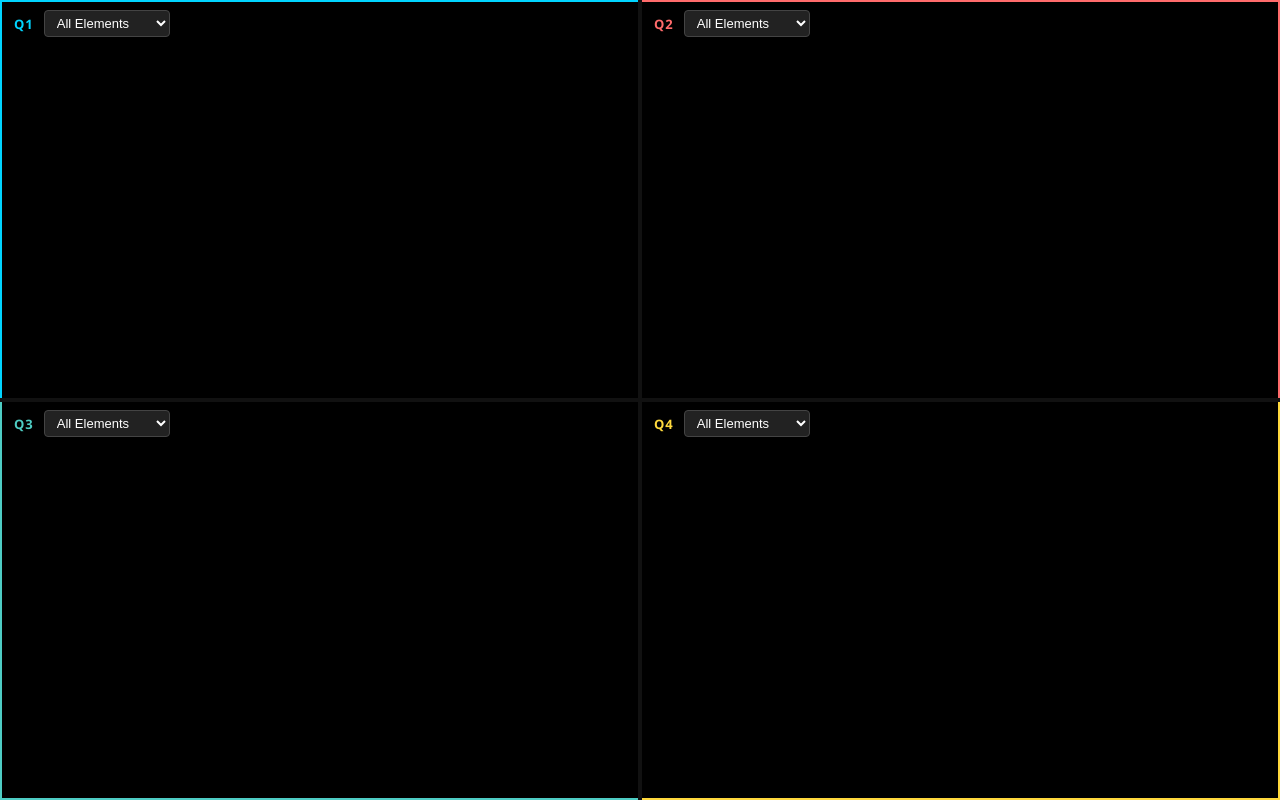
After one commit to soundiesam/DemoHTML-, a Flask app: page /multiview in a window 1280 px wide. The commit adds this page. Run offline with Flask 3, Linux system fonts and the light colour scheme; some libraries are stand-ins or nearby versions.

Commit message:
Add a multi-view display page with selectable elements in each quadrant
Create a new '/multiview' route that renders `multiview.html`, a page featuring a 2x2 grid of quadrants. Each quadrant displays an iframe pointing to '/display' and includes a dropdown for selecting which overlay element (or none) to show. Modify `display.html` to accept a 'filter' query parameter to restrict displayed elements based on the quadrant's selection. Update `main.py` to route '/multiview' and `replit.md` to document the new page and its features.

Replit-Commit-Author: Agent
Replit-Commit-Session-Id: 5fd71815-a34b-44c1-b93e-6c1766c2f0d8
Replit-Commit-Checkpoint-Type: full_checkpoint
Replit-Commit-Event-Id: 177e3af3-3d35-44b7-a994-416aee947b13
Replit-Commit-Screenshot-Url: https://storage.googleapis.com/screenshot-production-us-central1/39d41133-4781-4460-af0a-cdcad143572d/5fd71815-a34b-44c1-b93e-6c1766c2f0d8/Syv5veW
Replit-Helium-Checkpoint-Created: true

```diff
--- a/main.py
+++ b/main.py
@@ -101,6 +101,10 @@ def control():
 @app.route('/display')
 def display():
     return render_template('display.html')
+
+@app.route('/multiview')
+def multiview():
+    return render_template('multiview.html')
 
 @app.route('/api/state', methods=['GET'])
 def get_state():
--- a/templates/display.html
+++ b/templates/display.html
@@ -397,6 +397,21 @@
         const breakingNews = document.getElementById('breakingNews');
         let hideTimeout = null;
 
+        const urlParams = new URLSearchParams(window.location.search);
+        const filterElement = urlParams.get('filter');
+
+        function isAllowed(element) {
+            if (!filterElement) return true;
+            return filterElement === element;
+        }
+
+        if (filterElement) {
+            const allElements = { 'lowerthird': lt, 'ticker': ticker, 'logo': logoBug, 'titlecard': titleCard, 'social': socialBar, 'breaking': breakingNews };
+            for (const [name, el] of Object.entries(allElements)) {
+                if (name !== filterElement) el.style.display = 'none';
+            }
+        }
+
         socket.on('connect', () => console.log('Display connected'));
 
         // Lower Third
--- /dev/null
+++ b/templates/multiview.html
@@ -0,0 +1,178 @@
+<!DOCTYPE html>
+<html lang="en">
+<head>
+    <meta charset="UTF-8">
+    <meta name="viewport" content="width=device-width, initial-scale=1.0">
+    <title>Multiview Display</title>
+    <style>
+        * {
+            margin: 0;
+            padding: 0;
+            box-sizing: border-box;
+        }
+        html, body {
+            width: 100%;
+            height: 100%;
+            overflow: hidden;
+            background: #111;
+            font-family: 'Segoe UI', Tahoma, Geneva, Verdana, sans-serif;
+            color: #fff;
+        }
+        .grid {
+            display: grid;
+            grid-template-columns: 1fr 1fr;
+            grid-template-rows: 1fr 1fr;
+            width: 100%;
+            height: 100%;
+            gap: 4px;
+        }
+        .quadrant {
+            position: relative;
+            background: #000;
+            overflow: hidden;
+        }
+        .quadrant-label {
+            position: absolute;
+            top: 0;
+            left: 0;
+            right: 0;
+            z-index: 10;
+            display: flex;
+            align-items: center;
+            gap: 10px;
+            padding: 8px 12px;
+            background: rgba(0, 0, 0, 0.7);
+            backdrop-filter: blur(5px);
+            font-size: 13px;
+            transition: opacity 0.3s ease;
+        }
+        .quadrant:hover .quadrant-label {
+            opacity: 1;
+        }
+        .quadrant-label span {
+            font-weight: 600;
+            text-transform: uppercase;
+            letter-spacing: 1px;
+            color: #00d4ff;
+        }
+        .quadrant-label select {
+            background: #222;
+            color: #fff;
+            border: 1px solid #444;
+            padding: 4px 8px;
+            border-radius: 4px;
+            font-size: 13px;
+            cursor: pointer;
+        }
+        .quadrant-label select:hover {
+            border-color: #00d4ff;
+        }
+        .quadrant iframe {
+            width: 100%;
+            height: 100%;
+            border: none;
+            background: transparent;
+        }
+        .quadrant.border-tl { border-top: 2px solid #00d4ff; border-left: 2px solid #00d4ff; }
+        .quadrant.border-tr { border-top: 2px solid #ff6b6b; border-right: 2px solid #ff6b6b; }
+        .quadrant.border-bl { border-bottom: 2px solid #4ecdc4; border-left: 2px solid #4ecdc4; }
+        .quadrant.border-br { border-bottom: 2px solid #ffd93d; border-right: 2px solid #ffd93d; }
+        .quadrant.border-tl .quadrant-label span { color: #00d4ff; }
+        .quadrant.border-tr .quadrant-label span { color: #ff6b6b; }
+        .quadrant.border-bl .quadrant-label span { color: #4ecdc4; }
+        .quadrant.border-br .quadrant-label span { color: #ffd93d; }
+    </style>
+</head>
+<body>
+    <div class="grid">
+        <div class="quadrant border-tl">
+            <div class="quadrant-label">
+                <span>Q1</span>
+                <select id="select-q1" onchange="updateQuadrant('q1', this.value)">
+                    <option value="all">All Elements</option>
+                    <option value="lowerthird">Lower Third</option>
+                    <option value="ticker">RSS Ticker</option>
+                    <option value="logo">Logo Bug</option>
+                    <option value="titlecard">Title Card</option>
+                    <option value="social">Social Bar</option>
+                    <option value="breaking">Breaking News</option>
+                    <option value="none">None (Black)</option>
+                </select>
+            </div>
+            <iframe id="frame-q1" src="/display"></iframe>
+        </div>
+        <div class="quadrant border-tr">
+            <div class="quadrant-label">
+                <span>Q2</span>
+                <select id="select-q2" onchange="updateQuadrant('q2', this.value)">
+                    <option value="all">All Elements</option>
+                    <option value="lowerthird">Lower Third</option>
+                    <option value="ticker">RSS Ticker</option>
+                    <option value="logo">Logo Bug</option>
+                    <option value="titlecard">Title Card</option>
+                    <option value="social">Social Bar</option>
+                    <option value="breaking">Breaking News</option>
+                    <option value="none">None (Black)</option>
+                </select>
+            </div>
+            <iframe id="frame-q2" src="/display"></iframe>
+        </div>
+        <div class="quadrant border-bl">
+            <div class="quadrant-label">
+                <span>Q3</span>
+                <select id="select-q3" onchange="updateQuadrant('q3', this.value)">
+                    <option value="all">All Elements</option>
+                    <option value="lowerthird">Lower Third</option>
+                    <option value="ticker">RSS Ticker</option>
+                    <option value="logo">Logo Bug</option>
+                    <option value="titlecard">Title Card</option>
+                    <option value="social">Social Bar</option>
+                    <option value="breaking">Breaking News</option>
+                    <option value="none">None (Black)</option>
+                </select>
+            </div>
+            <iframe id="frame-q3" src="/display"></iframe>
+        </div>
+        <div class="quadrant border-br">
+            <div class="quadrant-label">
+                <span>Q4</span>
+                <select id="select-q4" onchange="updateQuadrant('q4', this.value)">
+                    <option value="all">All Elements</option>
+                    <option value="lowerthird">Lower Third</option>
+                    <option value="ticker">RSS Ticker</option>
+                    <option value="logo">Logo Bug</option>
+                    <option value="titlecard">Title Card</option>
+                    <option value="social">Social Bar</option>
+                    <option value="breaking">Breaking News</option>
+                    <option value="none">None (Black)</option>
+                </select>
+            </div>
+            <iframe id="frame-q4" src="/display"></iframe>
+        </div>
+    </div>
+
+    <script>
+        function updateQuadrant(id, value) {
+            const frame = document.getElementById('frame-' + id);
+            if (value === 'none') {
+                frame.src = 'about:blank';
+            } else if (value === 'all') {
+                frame.src = '/display';
+            } else {
+                frame.src = '/display?filter=' + value;
+            }
+            localStorage.setItem('multiview-' + id, value);
+        }
+
+        window.addEventListener('load', function() {
+            ['q1', 'q2', 'q3', 'q4'].forEach(function(id) {
+                const saved = localStorage.getItem('multiview-' + id);
+                if (saved) {
+                    document.getElementById('select-' + id).value = saved;
+                    updateQuadrant(id, saved);
+                }
+            });
+        });
+    </script>
+</body>
+</html>
```
Also changed, not shown: replit.md (+34 -27 lines).
